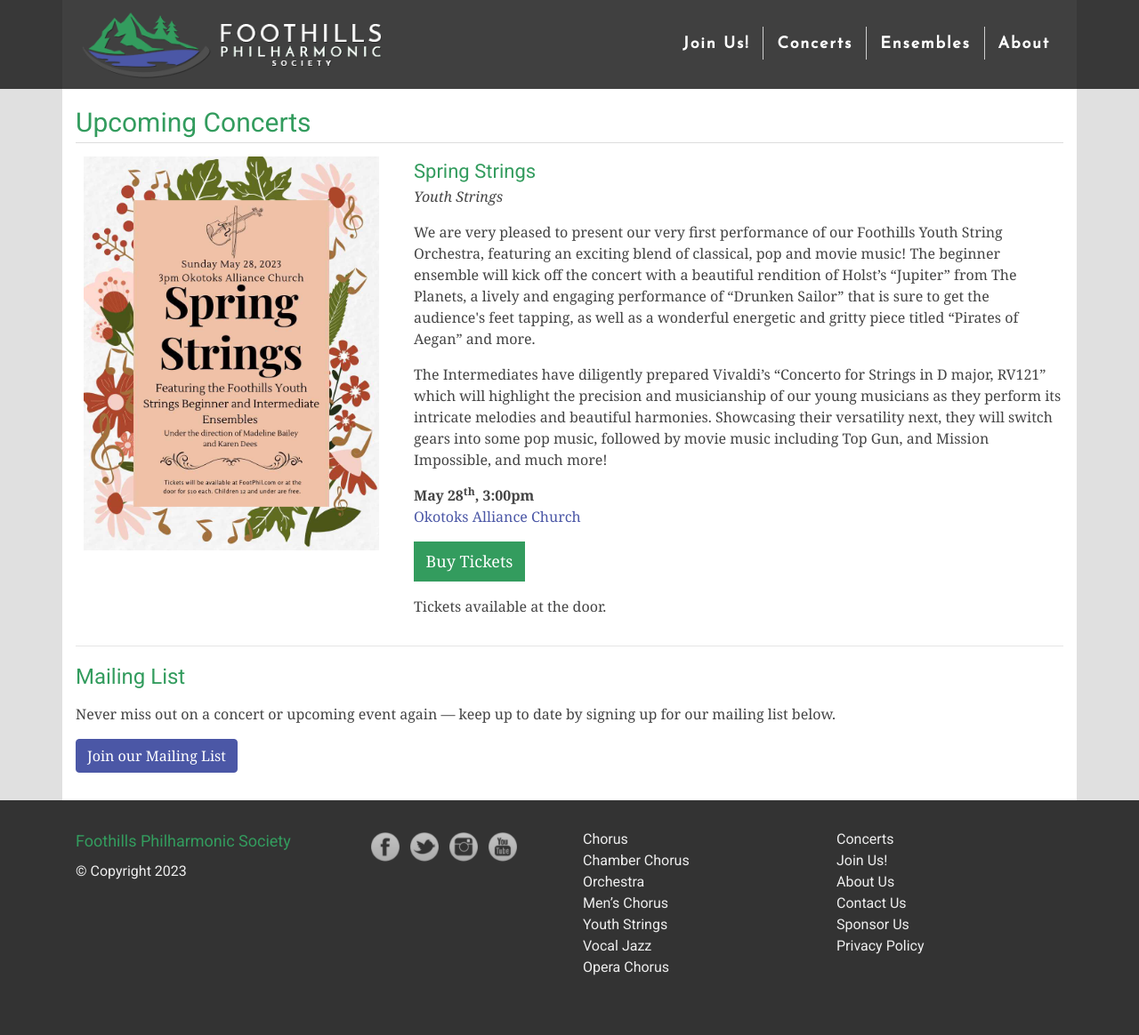
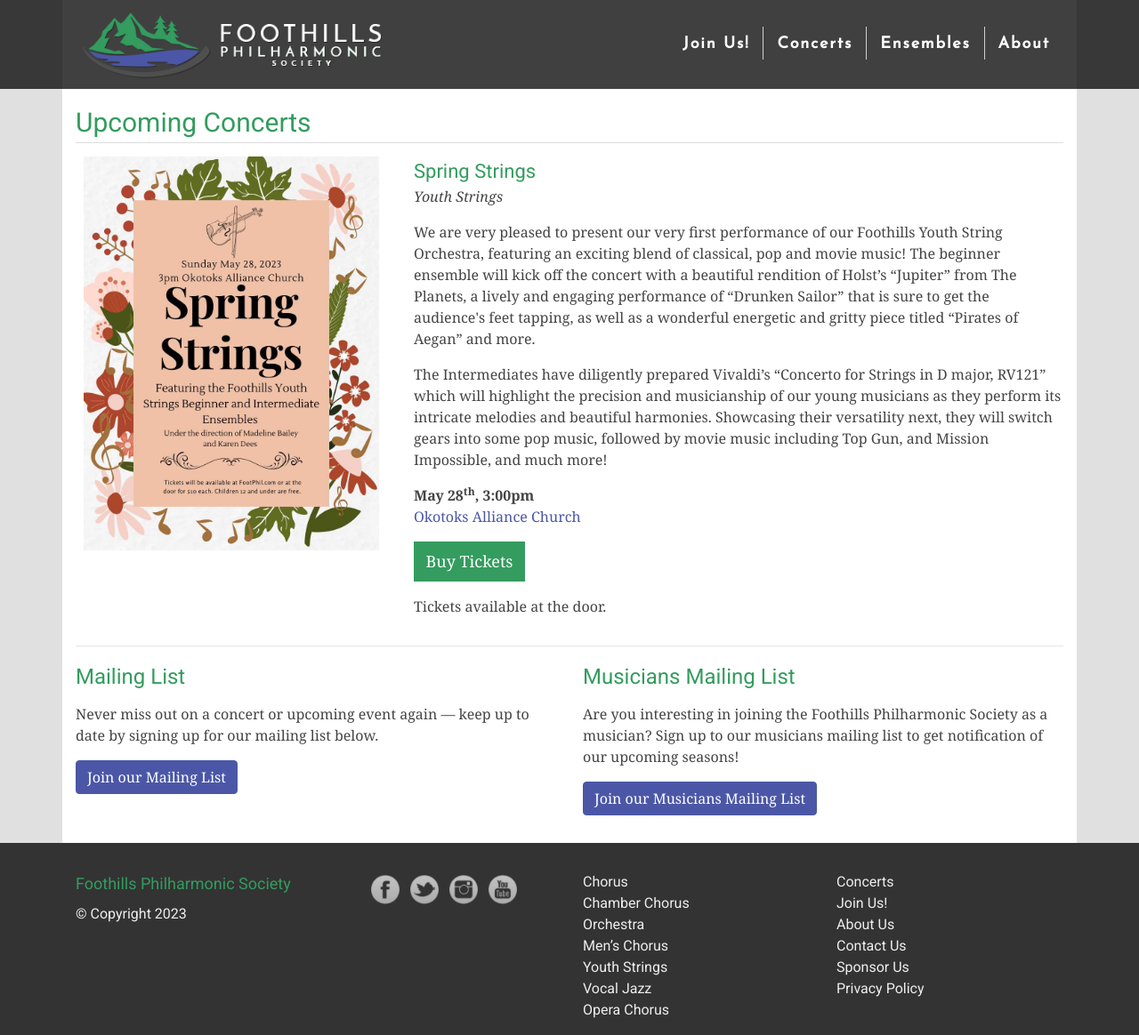
Before and after one commit to percyhanna/fps, a Jekyll site: the page built from concerts/index.html, in a window 1280 px wide and 1164 px high. Shown: the whole window at 89% size. Built offline with Jekyll 4.4.1, drawn with Linux system fonts in a browser that asks for light colours; nearby versions of some CDN libraries; Markdown is read by kramdown in place of the engine named in the settings.

Commit message:
Add musician mailing list

```diff
--- a/concerts/index.html
+++ b/concerts/index.html
@@ -83,7 +83,7 @@
 <hr />
 
 <div class="row">
-  <div class="col-12">
+  <div class="col-md-6 col-12">
     <h2>Mailing List</h2>
     <p>
       Never miss out on a concert or upcoming event again — keep up to date by
@@ -95,4 +95,18 @@
       >
     </p>
   </div>
+
+  <div class="col-md-6 col-12">
+    <h2>Musicians Mailing List</h2>
+    <p>
+      Are you interesting in joining the Foothills Philharmonic Society as a
+      musician? Sign up to our musicians mailing list to get notification of our
+      upcoming seasons!
+    </p>
+    <p>
+      <a class="btn btn-primary" href="http://eepurl.com/dE5N5v" target="_blank"
+        >Join our Musicians Mailing List</a
+      >
+    </p>
+  </div>
 </div>
```
